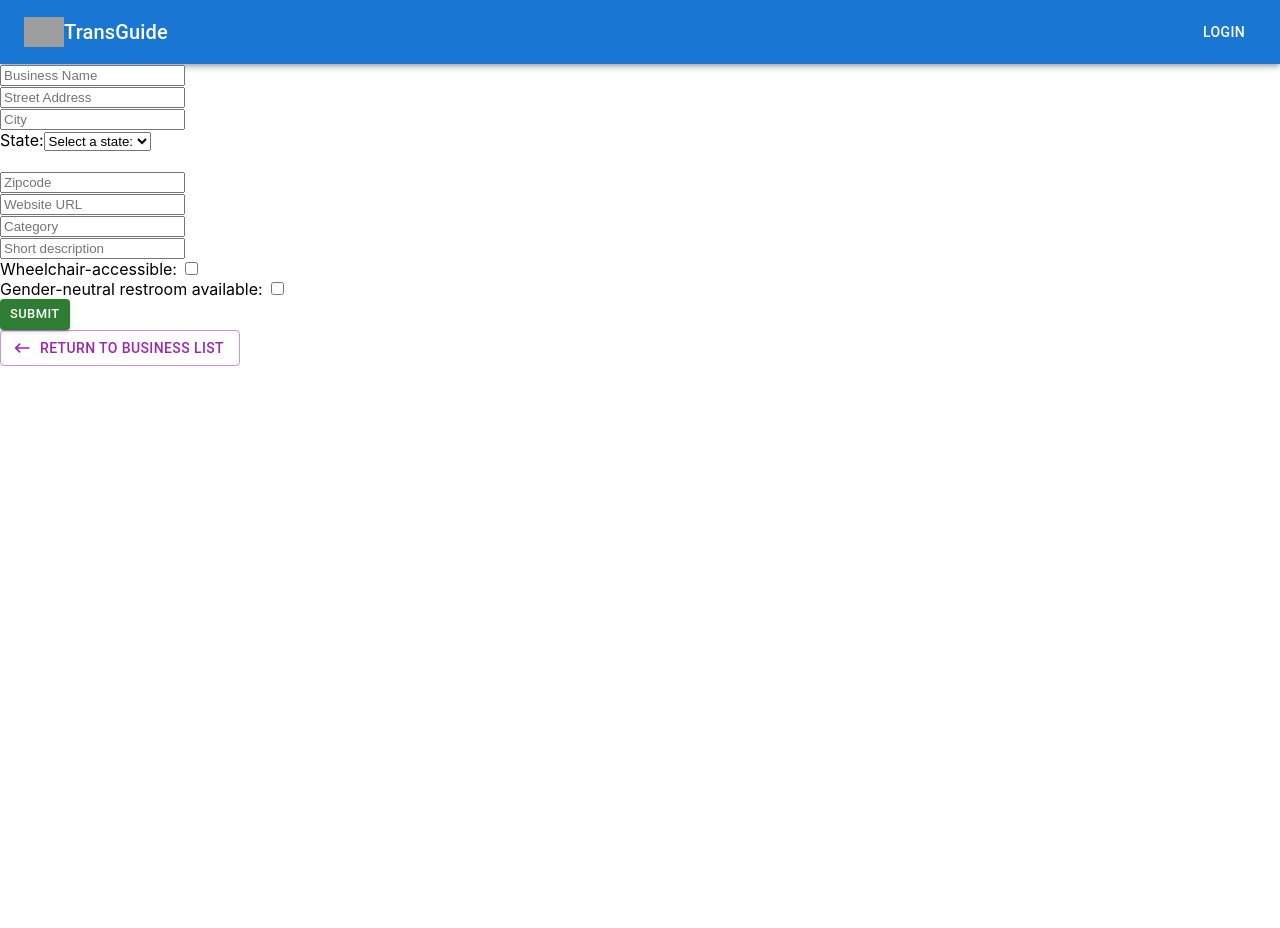
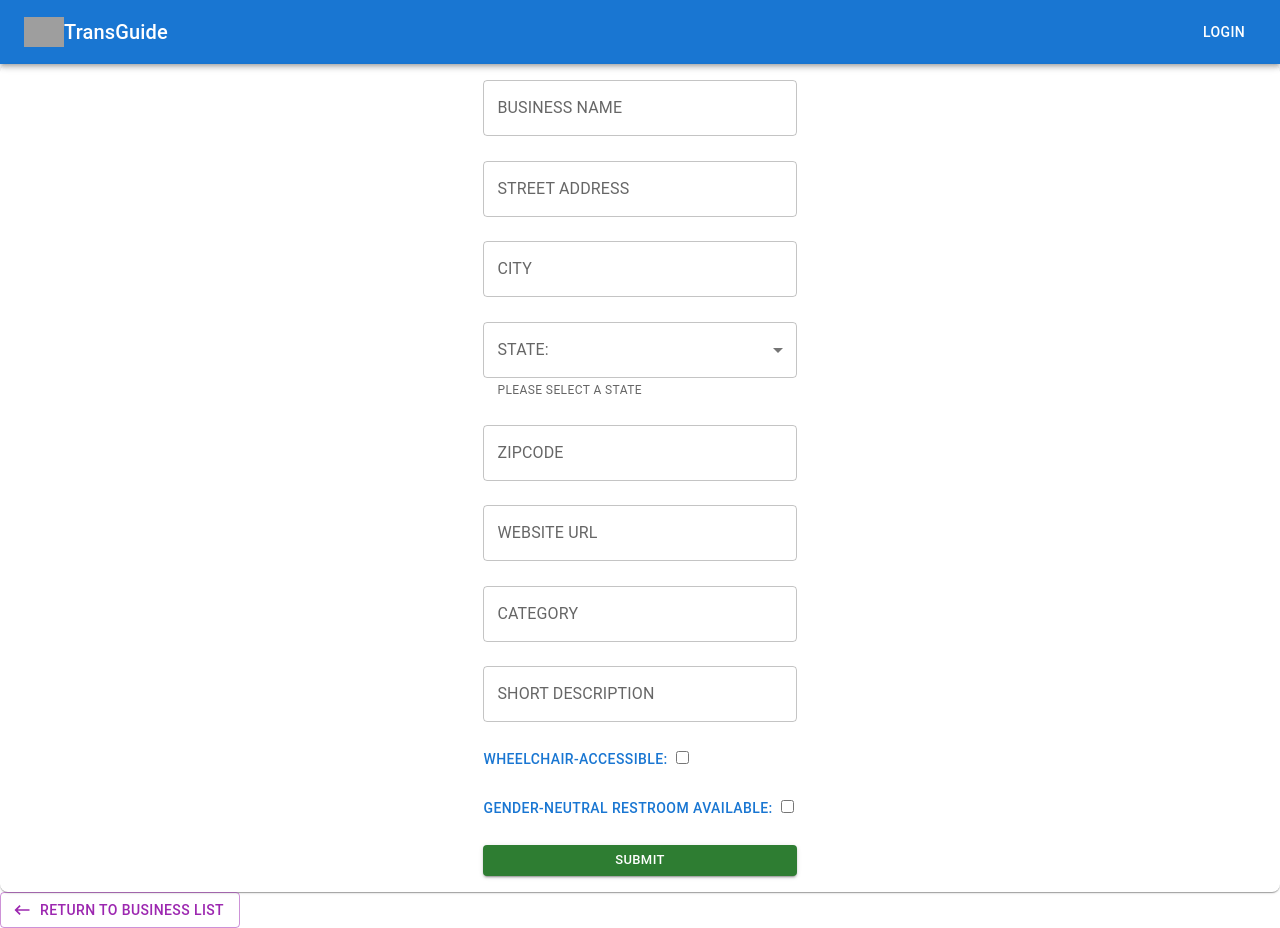
Before and after one commit to DaniS91/Capstone-Project, a React (Create React App) app: page / in a window 1280 px wide. Both pictures are taken after a click on the button "ADD BUSINESS". Before the commit the page ends 800 px from the top, so only its background shows below. Built offline with nearby package versions, Linux system fonts and the light colour scheme; grey boxes are pictures that could not be loaded.

Commit message:
MUI styling: start to incorporate MUI containers and form elements for a more unified look

```diff
--- a/src/components/ReusableBusinessForm.js
+++ b/src/components/ReusableBusinessForm.js
@@ -1,6 +1,9 @@
 import React from "react";
 import PropTypes from "prop-types";
 import Button from '@mui/material/Button';
+import Box from '@mui/material/Button';
+import TextField from '@mui/material/TextField';
+import MenuItem from '@mui/material/MenuItem';
 
 function ReusableBusinessForm(props) {
 
@@ -8,53 +11,62 @@ const stateAbbreviations = [ 'AL', 'AK', 'AS', 'AZ', 'AR', 'CA', 'CO', 'CT', 'DE
 
   return (
     <React.Fragment>
-      <form onSubmit={props.formSubmissionHandler}>
-        <input
+      <Box
+        component="form"
+        onSubmit={props.formSubmissionHandler}
+        sx={{
+          boxShadow: 1,
+          borderRadius: 2,
+          p: 2,
+          display: 'grid'
+        }}>
+      {/* <form onSubmit={props.formSubmissionHandler}> */}
+        <TextField
           type='text'
           name='name'
-          placeholder='Business Name' />
+          label='Business Name' />
         <br></br>
-        <input
+        <TextField
           type='text'
           name='address'
-          placeholder='Street Address' />
+          label='Street Address' />
           <br></br>
-        <input
+        <TextField
           type='text'
           name='city'
-          placeholder='City' />
+          label='City' />
         <br></br>
-          <label name="state">State:</label>
-          <select id="state" name="state">
-            <option value="">Select a state:</option>
-            {stateAbbreviations.map((stateAbbr) => (
-              <option key={stateAbbr} value={stateAbbr}>
-                {stateAbbr}
-              </option>
-            ))}
-          </select>
-
-        <br></br>
+        <TextField
+          select
+          label="State:"
+          name="state"
+          helperText="Please select a state">
+            {stateAbbreviations.map((option) => (
+            <MenuItem key={option} value={option}>
+              {option}
+            </MenuItem>
+          ))}
+          </TextField>
           <br></br>
-        <input
+        <TextField
           type='text'
           name='zipcode'
-          placeholder='Zipcode' />
+          label='Zipcode' />
           <br></br>
-        <input
+        <TextField
           type='text'
           name='url'
-          placeholder='Website URL' />
+         label='Website URL' />
           <br></br>
-        <input
+        <TextField
           type='text'
           name='category'
-          placeholder='Category' />
+          label='Category' />
         <br></br>
-        <input
+        <TextField
           type='text'
           name='description'
-          placeholder='Short description' />
+          label='Short description' />
         <br></br>
         <label>
         Wheelchair-accessible: <input type="checkbox" name="accessibility" defaultChecked={false} />
@@ -70,7 +82,7 @@ const stateAbbreviations = [ 'AL', 'AK', 'AS', 'AZ', 'AR', 'CA', 'CO', 'CT', 'DE
           size="small"
           variant="contained">{props.buttonText}
           </Button>
-      </form>
+      </Box>
     </React.Fragment>
   );
 }
```
